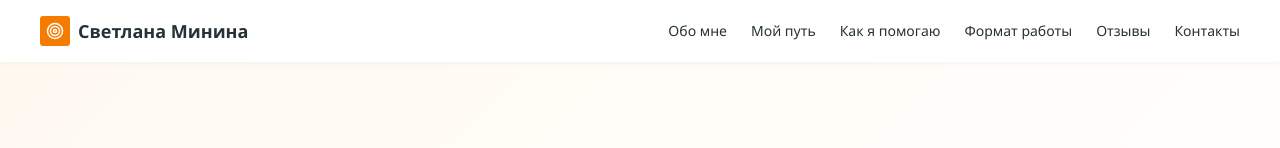
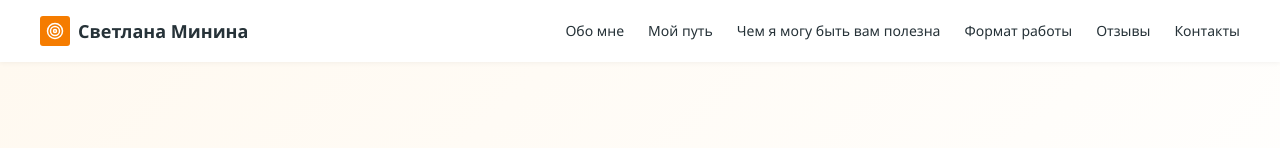
Before and after one commit to ECS1PLE/SvetlanaMinina, a React (Vite) app: page / in a window 1280 px wide. Shown: the top 148 px of the page. Built offline with nearby package versions, Linux system fonts and the light colour scheme.

Commit message:
Rename Help Title

```diff
--- a/src/components/Header.tsx
+++ b/src/components/Header.tsx
@@ -5,26 +5,20 @@ export const Header: React.FC = () => {
   const [open, setOpen] = useState(false);
   const firstLinkRef = useRef<HTMLAnchorElement | null>(null);
 
-  // lock body scroll when menu open
   useEffect(() => {
     document.body.style.overflow = open ? "hidden" : "";
   }, [open]);
 
-  // close on ESC
   useEffect(() => {
     const onKey = (e: KeyboardEvent) => {
       if (e.key === "Escape") setOpen(false);
-      // optional: trap focus (simple)
       if (e.key === "Tab" && open) {
-        // keep focus inside menu: if shift+tab from first link, move to close button etc.
-        // For complex focus-trap use a small library; here is a minimal attempt omitted for brevity.
       }
     };
     document.addEventListener("keydown", onKey);
     return () => document.removeEventListener("keydown", onKey);
   }, [open]);
 
-  // when opening, focus first nav link for keyboard users
   useEffect(() => {
     if (open && firstLinkRef.current) {
       firstLinkRef.current.focus();
@@ -77,7 +71,7 @@ export const Header: React.FC = () => {
             <a href="#path">Мой путь</a>
           </li>
           <li>
-            <a href="#help">Как я помогаю</a>
+            <a href="#help">Чем я могу быть вам полезна</a>
           </li>
           <li>
             <a href="#format">Формат работы</a>
@@ -91,7 +85,6 @@ export const Header: React.FC = () => {
         </ul>
       </nav>
 
-      {/* hamburger button */}
       <button
         className="burger-btn"
         aria-expanded={open}
@@ -102,7 +95,6 @@ export const Header: React.FC = () => {
         <span className={`burger ${open ? "open" : ""}`} />
       </button>
 
-      {/* mobile menu */}
       <div
         id="mobile-menu"
         className={`mobile-menu ${open ? "mobile-menu--open" : ""}`}
@@ -168,7 +160,7 @@ export const Header: React.FC = () => {
               </li>
               <li>
                 <a href="#help" onClick={() => setOpen(false)}>
-                  Как я помогаю
+                  Чем я могу быть вам полезна
                 </a>
               </li>
               <li>
```
